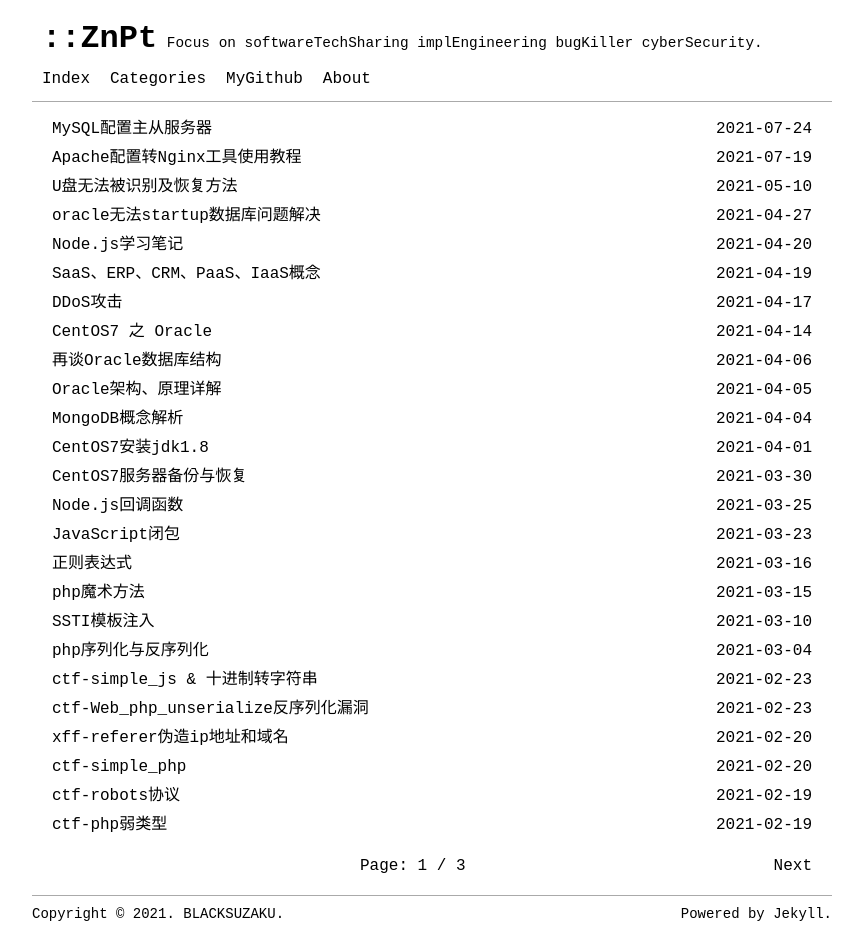
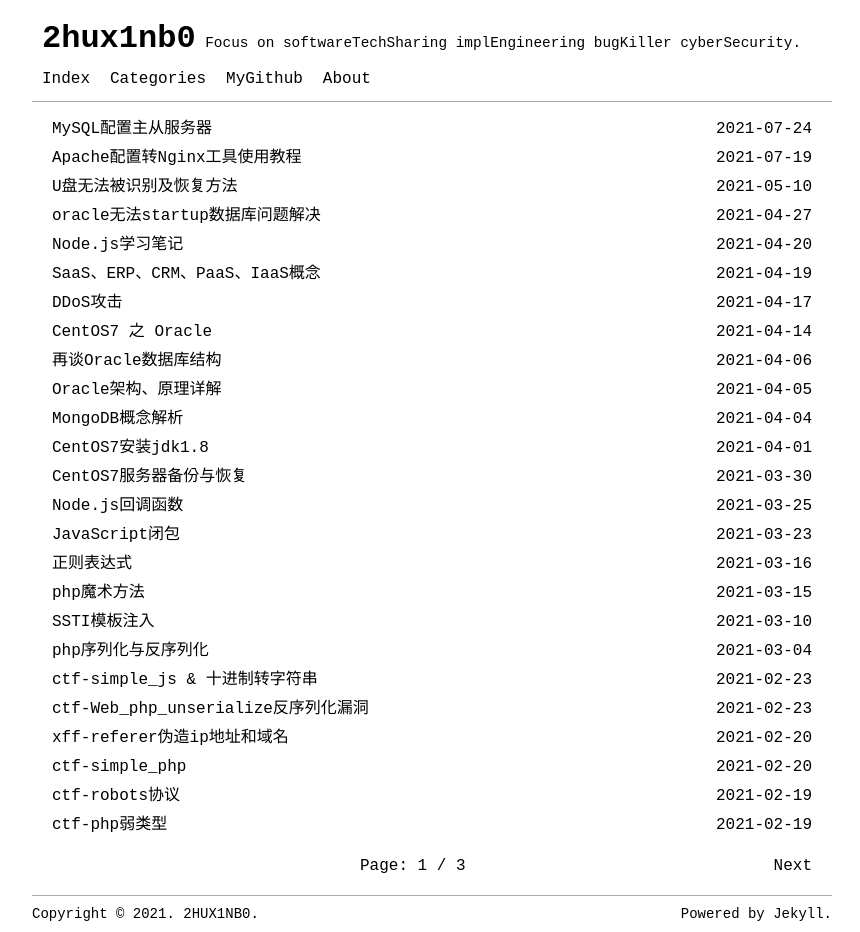
Before and after one commit to 2hux1nb0/2hux1nb0.github.io, a Jekyll site: the page built from index.html, in a window 1280 px wide. Shown: the whole page, without its empty margins (208-1068 px from the left). Built offline with Jekyll 4.4.1, drawn with Linux system fonts in a browser that asks for light colours; the list of posts is cut into pages by our own code.

Commit message:
Update _config.yml

```diff
--- a/_config.yml
+++ b/_config.yml
@@ -2,7 +2,7 @@
 #
 # This is the configuration file for your blog, please change these items after forked.
 
-title: ::ZnPt
+title: 2hux1nb0
 email: 1321376990@qq.com
 name: Piter Ju
 description: >- # this means to ignore newlines until "baseurl:"
@@ -10,7 +10,7 @@ description: >- # this means to ignore newlines until "baseurl:"
 keywords: [cybersecurity/bugkiller/softwaretech/engineimpl]
 baseurl: '' # the subpath of your site, e.g. /`blog
 url: '' # the base hostname & protocol for your site, e.g. <http://example.com
-domain: 'BLACKSUZAKU' # the domain name for your site, e.g. example.com
+domain: '2HUX1NB0' # the domain name for your site, e.g. example.com
 language: en
 # Supported languages list:
 # en: English
```
